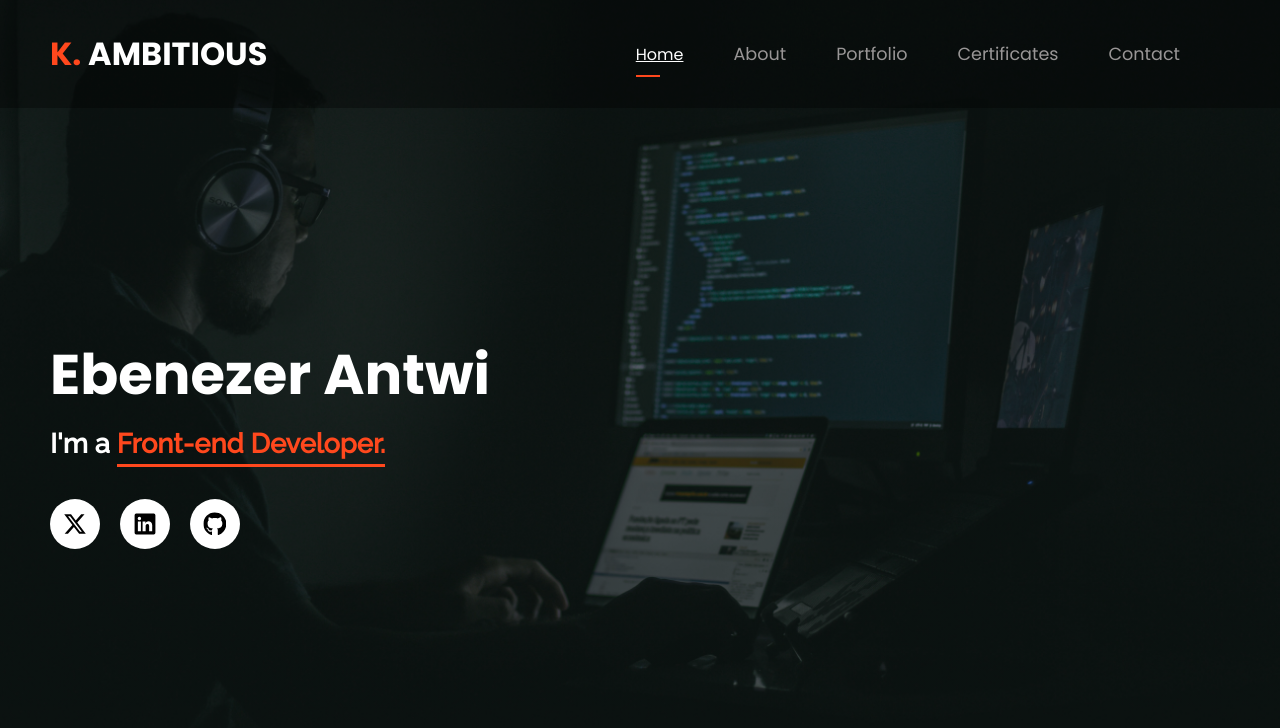
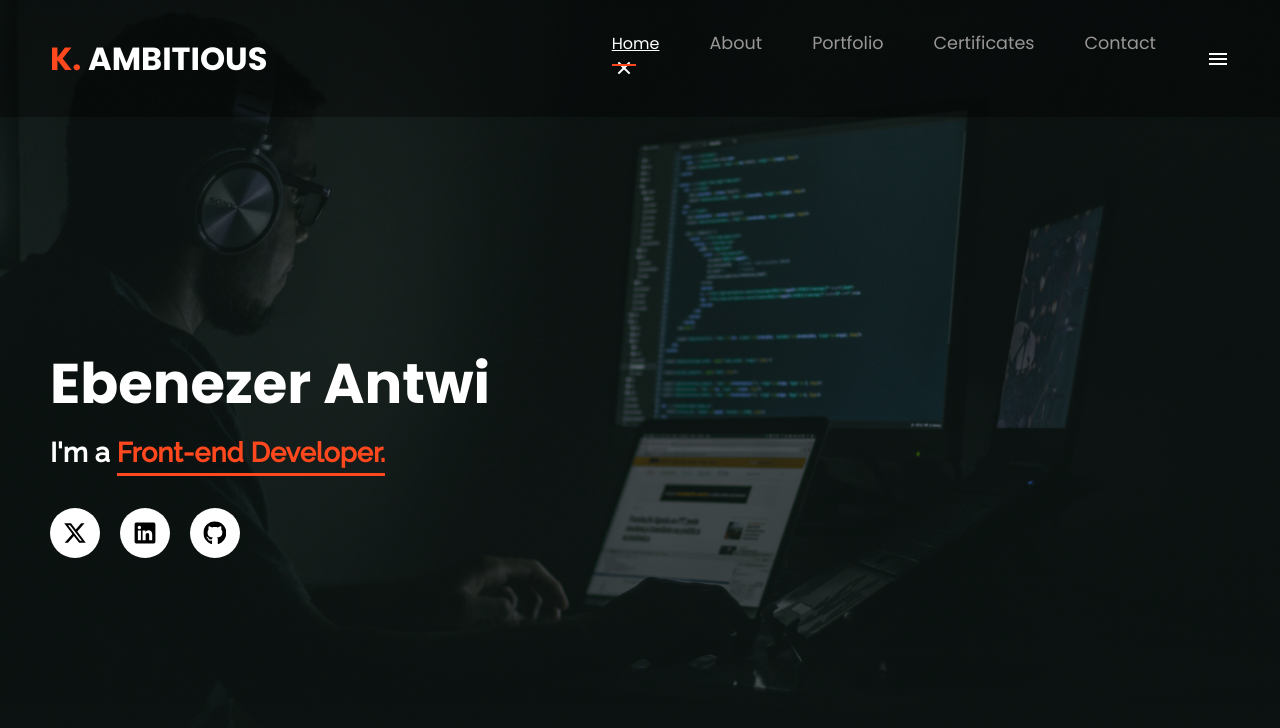
Before and after one commit to kwadwoambitious/My-Portfolio, a React (Create React App) app: page / in a window 1280 px wide. Shown: the top 728 px of the page. Built offline with nearby package versions, Linux system fonts and the light colour scheme.

Commit message:
Made changes to this file

```diff
--- a/src/App.css
+++ b/src/App.css
@@ -42,10 +42,9 @@ nav{
   display: flex;
   align-items: center;
 }
-.menu-bar, .close-bar{
-  width: 35px;
+.menu-bar{
+  font-size: 30px;
   cursor: pointer;
-  display: none;
 }
 nav ul{
   position: relative;
@@ -165,7 +164,7 @@ header{
     margin-bottom: 40px;
     display: block;
   }
-  .menu-bar{
+  /* .menu-bar{
     display: block;
   }
   .close-bar{
@@ -173,7 +172,7 @@ header{
     position: absolute;
     top: 10px;
     right: 20px;
-  }
+  } */
 }
 .about-container{
   background-color: black;
```
